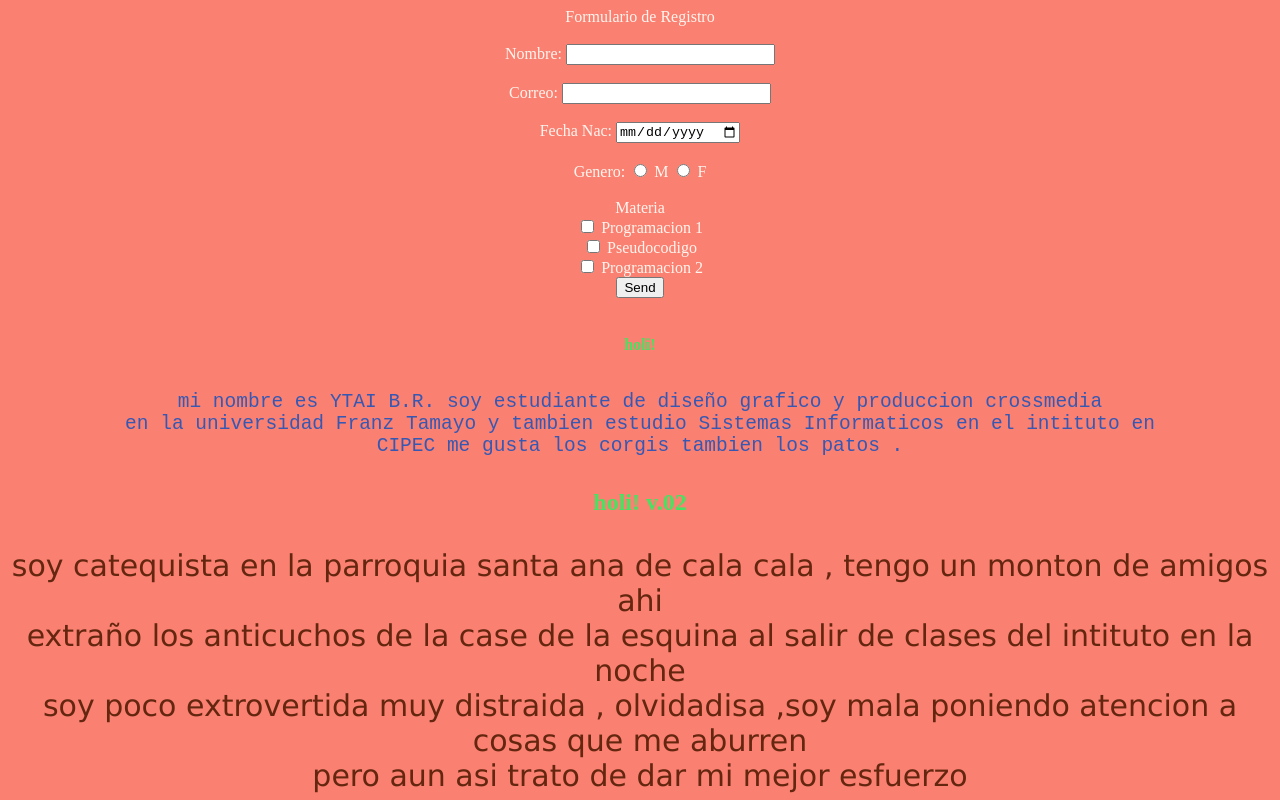
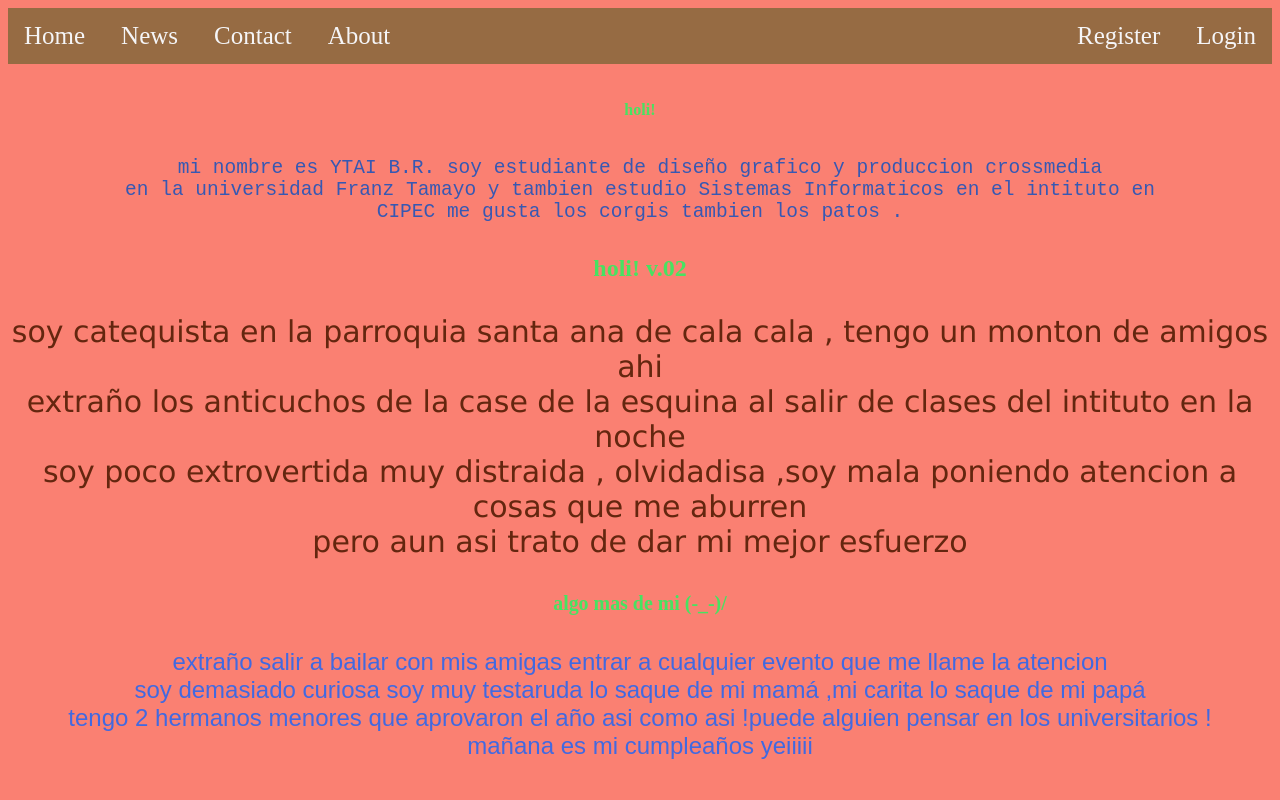
Before and after one commit to ytai-br/proyecto-ytai, a plain HTML site: page index.html in a window 1280 px wide. Shown: the top 800 px of the page. Drawn offline with Linux system fonts and the light colour scheme.

Commit message:
un comentario

```diff
--- /dev/null
+++ b/css/estiloform.css
@@ -0,0 +1,31 @@
+.Form{
+    width: 100%;
+    text-align:center;
+}
+.header{
+    overflow: hidden;
+    background-color: rgba(133, 103, 60, 0.849);
+  }
+.header a{
+    text-decoration: solid;
+    font-size: 25px;
+    display: inline-block;
+    color: rgb(245, 245, 247);
+    padding: 14px 16px;
+  }
+.iz{
+    text-align: center;
+    float: left;
+  }
+.de{
+    text-align: end;
+    float: right;
+  }
+.header a:hover{
+    background-color: rgb(43, 19, 12);
+    color: azure;
+  }
+.header a.active{
+    background-color: cornsilk;
+    color: aqua;
+  }
--- a/css/estilos.css
+++ b/css/estilos.css
@@ -1,7 +1,34 @@
-.form{
-    width: 100%;
-    text-align:center;
-}
+.header{
+    overflow: hidden;
+    background-color: slateblue;
+  }
+  .header{
+    overflow: hidden;
+    background-color: rgba(133, 103, 60, 0.849);
+  }
+  .header a{
+    text-decoration: solid;
+    font-size: 25px;
+    display: inline-block;
+    color: rgb(245, 245, 247);
+    padding: 14px 16px;
+  }
+  .iz{
+    text-align: center;
+    float: left;
+  }
+  .de{
+    text-align: end;
+    float: right;
+  }
+  .header a:hover{
+    background-color: rgb(43, 19, 12);
+    color: azure;
+  }
+  .header a.active{
+    background-color: cornsilk;
+    color: aqua;
+  }
 .pa{
     text-align:center;
     font-size: 1.5em;
--- a/index.html
+++ b/index.html
@@ -6,29 +6,18 @@
         <link rel="stylesheet" href="css/estilos.css">
     </head>
     <body bgcolor="salmon">
-        <div class="Form">
-            <form action="">
-                <label style="color:seashell">Formulario de Registro</label><br><br>
-                <label style="color:seashell" for="nombre" >Nombre:</label>
-                <input type="text" id="nombre"  size="23"><br><br>
-                <label style="color:seashell" for="email" >Correo:</label>
-                <input type="email" name="correo" id="correo" size="23"><br><br>
-                <label style="color:seashell" for="fecha" >Fecha Nac:</label>
-                <input type="date" ><br><br>
-                <label style="color:seashell" for="genero" >Genero:</label>
-                <input type="radio" name="gender" id="">
-                <label style="color:seashell"  >M</label>
-                <input type="radio" name="gender" id="">
-                <label style="color:seashell"  >F</label><br><br>
-                <label style="color:seashell"  >Materia</label><br>
-                <input type="checkbox" name="clase" id="">
-                <label style="color:seashell" >Programacion 1</label><br>
-                <input type="checkbox" name="clase" id="">
-                <label style="color:seashell" >Pseudocodigo</label><br>
-                <input type="checkbox" name="clase" id="">
-                <label style="color:seashell" >Programacion 2</label><br>
-                <button type="submit">Send</button>
-            </form>
+        <div class="header">
+            <div class="iz">
+            <a href="">Home</a>
+            <a href="">News</a>
+            <a href="">Contact</a>
+            <a href="">About</a>
+        </div>
+            <div class="de">
+                <a href="formulario.html">Register</a>
+                <a href="">Login</a>
+            </div>
+        </div>
         </div>
         <div class="pa">
         <div class="sub"><h6> holi!</h6></div>
```
Also changed, not shown: formulario.html (added, +48 -0 lines).
